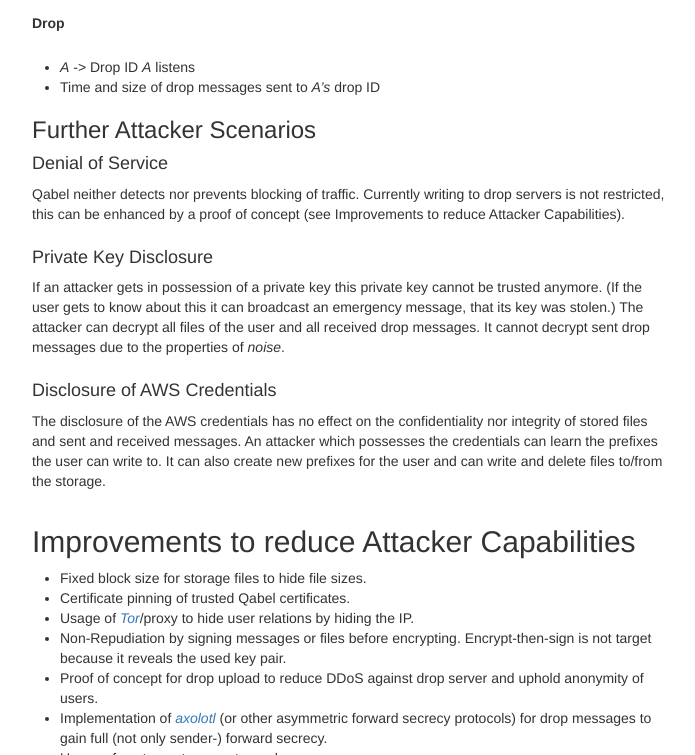
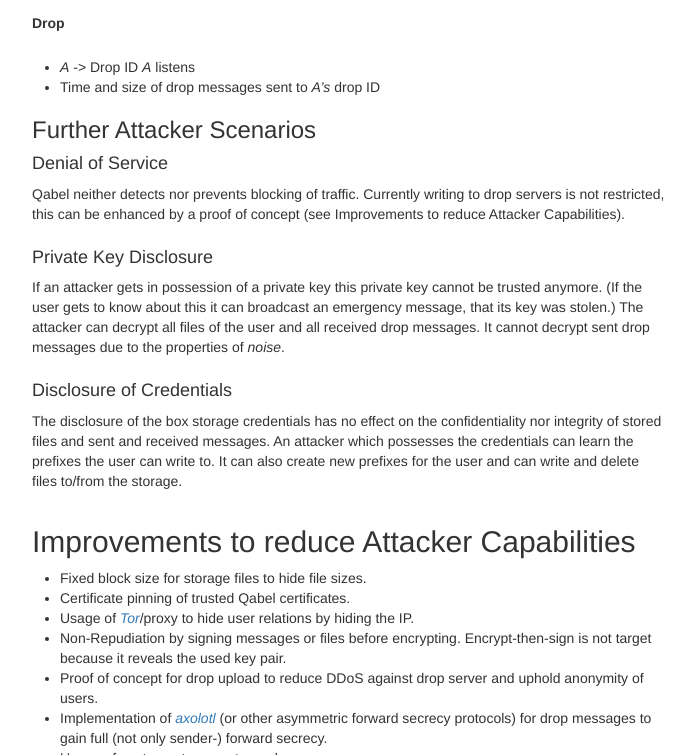
Before and after one commit to Qabel/qabel.github.io, a Jekyll site: the page built from _docs/Threat-Model.md, in a window 1280 px wide and 900 px high, scrolled down 3433 px, cut to the strip 73-828 px from the top of the window. Shown: the whole strip, without its empty margins (338-1033 px from the left). Built offline with Jekyll 4.4.1, drawn with Linux system fonts in a browser that asks for light colours; Markdown is read by kramdown in place of the engine named in the settings; some of the changed text lies outside the part shown.

Commit message:
removed s3 specific stuff

```diff
--- a/_docs/Threat-Model.md
+++ b/_docs/Threat-Model.md
@@ -23,7 +23,7 @@
 
 1. Contacts of the user,
 2. Qabel users which are not connected to the user,
-3. Qabel servers (=AWS),
+3. Qabel servers,
 4. Outside attackers:
   1. Outside attacker who can eavesdrop traffic of the client,
   2. Outside attacker who can eavesdrop traffic of a Qabel drop server,
@@ -103,8 +103,8 @@
 If an attacker gets in possession of a private key this private key cannot be trusted anymore. (If the user gets to know about this it can broadcast an emergency message, that its key was stolen.)
 The attacker can decrypt all files of the user and all received drop messages. It cannot decrypt sent drop messages due to the properties of *noise*.
 
-####Disclosure of AWS Credentials
-The disclosure of the AWS credentials has no effect on the confidentiality nor integrity of stored files and sent and received messages. An attacker which possesses the credentials can learn the prefixes the user can write to. It can also create new prefixes for the user and can write and delete files to/from the storage.
+####Disclosure of Credentials
+The disclosure of the box storage credentials has no effect on the confidentiality nor integrity of stored files and sent and received messages. An attacker which possesses the credentials can learn the prefixes the user can write to. It can also create new prefixes for the user and can write and delete files to/from the storage.
 
 ##Improvements to reduce Attacker Capabilities
 
```
